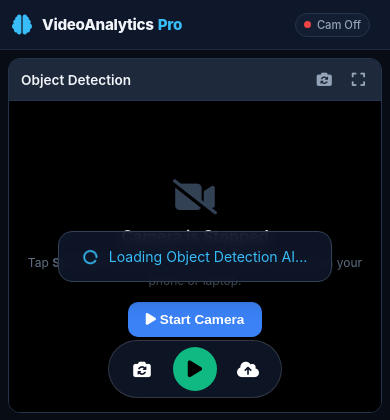
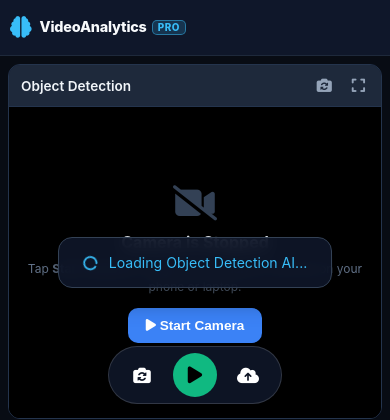
Before and after one commit to Aman42942/VideoAnalytics-Pro, a Flask app: page / in a window 390 px wide. Shown: the top 420 px of the page. Run offline with Flask 3, Linux system fonts and the light colour scheme; some libraries are stand-ins or nearby versions.

Commit message:
Refine mobile topbar alignment, spacing, and brand lockup

```diff
--- a/templates/index.html
+++ b/templates/index.html
@@ -21,18 +21,18 @@
 
   <!-- FontAwesome & CSS -->
   <link rel="stylesheet" href="https://cdnjs.cloudflare.com/ajax/libs/font-awesome/6.5.1/css/all.min.css"/>
-  <link rel="stylesheet" href="static/css/style.css?v=3.0"/>
+  <link rel="stylesheet" href="static/css/style.css?v=4.0"/>
 
   <style>
-    /* ═══════ BULLETPROOF RESPONSIVE HEADER (NO OVERLAP) ═══════ */
+    /* ═══════════ REFINED PREMIUM TOPBAR (PIXEL-PERFECT ALIGNMENT) ═══════════ */
     .topbar {
-      height: 56px;
+      height: 60px;
       background: #0f172a;
       border-bottom: 1px solid #1e293b;
       display: flex;
       align-items: center;
       justify-content: space-between;
-      padding: 0 16px;
+      padding: 0 14px;
       z-index: 100;
       width: 100%;
       box-sizing: border-box;
@@ -42,53 +42,83 @@
     .brand {
       display: flex;
       align-items: center;
-      gap: 10px;
+      gap: 8px;
       flex-shrink: 0;
-      min-width: 0;
+      margin: 0;
+      padding: 0;
     }
 
     .brand-icon {
-      font-size: 1.4rem;
+      font-size: 1.35rem;
       color: #38bdf8;
+      display: flex;
+      align-items: center;
+      justify-content: center;
       flex-shrink: 0;
     }
 
-    .brand-text {
+    .brand-title {
+      font-size: 0.96rem;
+      font-weight: 800;
+      color: #f8fafc;
+      white-space: nowrap;
+      line-height: 1;
       display: flex;
-      flex-direction: column;
-      justify-content: center;
-      min-width: 0;
+      align-items: center;
+      gap: 5px;
+      margin: 0;
+      padding: 0;
+      letter-spacing: -0.2px;
     }
 
-    .brand-title {
-      font-size: 1.05rem;
+    .pro-badge {
+      background: rgba(56, 189, 248, 0.18);
+      border: 1px solid rgba(56, 189, 248, 0.5);
+      color: #38bdf8;
+      font-size: 0.62rem;
       font-weight: 800;
-      color: #f1f5f9;
-      white-space: nowrap;
-      line-height: 1.2;
-      display: flex;
-      align-items: center;
-      gap: 4px;
-    }
-
-    .brand-title span {
-      color: #38bdf8;
-    }
-
-    .brand-sub {
-      font-size: 0.65rem;
-      color: #64748b;
-      text-transform: uppercase;
+      padding: 2px 5px;
+      border-radius: 5px;
       letter-spacing: 0.5px;
-      white-space: nowrap;
       line-height: 1;
-      margin-top: 2px;
     }
 
     .system-status {
       display: flex;
       align-items: center;
-      gap: 6px;
+      gap: 5px;
+      flex-shrink: 0;
+      margin-left: auto;
+      overflow-x: auto;
+      -webkit-overflow-scrolling: touch;
+      scrollbar-width: none;
+    }
+    .system-status::-webkit-scrollbar {
+      display: none;
+    }
+
+    .status-pill {
+      display: inline-flex;
+      align-items: center;
+      gap: 4px;
+      background: #141e33;
+      border: 1px solid #24344d;
+      padding: 4px 7px;
+      border-radius: 12px;
+      font-size: 0.66rem;
+      color: #cbd5e1;
+      font-weight: 600;
+      white-space: nowrap;
+      flex-shrink: 0;
+      line-height: 1;
+    }
+
+    .status-pill .dot {
+      width: 6px;
+      height: 6px;
+      border-radius: 50%;
+      background: #10b981;
+      box-shadow: 0 0 5px rgba(16, 185, 129, 0.8);
       flex-shrink: 0;
     }
 
@@ -99,37 +129,20 @@
       flex-shrink: 0;
     }
 
-    /* ═══════ MOBILE ADAPTATION (<= 860px) ═══════ */
     @media (max-width: 860px) {
       .topbar {
-        height: 50px;
-        padding: 0 12px;
-        overflow: hidden;
-      }
-      .brand-icon {
-        font-size: 1.25rem;
+        height: 56px;
+        padding: 0 10px;
       }
       .brand-title {
-        font-size: 0.95rem;
-        line-height: 1;
+        font-size: 0.90rem;
       }
-      /* HIDE Subtitle on mobile so it NEVER overlaps! */
-      .brand-sub {
+      .topbar-right {
         display: none !important;
       }
-      /* HIDE redundant pills on mobile header - they are in bottom navigation! */
-      #pillYolo, #pillEmo, #pillOcr, #pillSurv {
-        display: none !important;
-      }
-      .system-status {
-        margin-left: auto;
-      }
-      #pillCam {
-        padding: 4px 8px;
-        font-size: 0.7rem;
-      }
-      .clock {
-        display: none !important;
+      .status-pill {
+        padding: 3px 6px;
+        font-size: 0.62rem;
       }
     }
 
@@ -299,9 +312,8 @@
   <header class="topbar">
     <div class="brand">
       <i class="fa-solid fa-brain brand-icon"></i>
-      <div class="brand-text">
-        <div class="brand-title">VideoAnalytics <span>Pro</span></div>
-        <div class="brand-sub">AI & Computer Vision Platform</div>
+      <div class="brand-title">
+        VideoAnalytics <span class="pro-badge">PRO</span>
       </div>
     </div>
 
@@ -310,8 +322,7 @@
       <div class="status-pill" id="pillYolo"><span class="dot"></span><span>Object</span></div>
       <div class="status-pill" id="pillEmo"><span class="dot"></span><span>Emotion</span></div>
       <div class="status-pill" id="pillOcr"><span class="dot"></span><span>OCR</span></div>
-      <div class="status-pill" id="pillSurv"><span class="dot green"></span><span>Surv</span></div>
-      <div class="status-pill" id="pillCam"><span class="dot"></span><span id="camStatusText">Cam Off</span></div>
+      <div class="status-pill" id="pillSurv"><span class="dot"></span><span>Surv</span></div>
     </div>
 
     <div class="topbar-right">
@@ -557,6 +568,6 @@
   </nav>
 
   <!-- Client-Side Video Analytics JS Logic -->
-  <script src="static/js/client_app.js?v=3.0"></script>
+  <script src="static/js/client_app.js?v=4.0"></script>
 </body>
 </html>
```
Also changed, not shown: index.html (+73 -62 lines).
